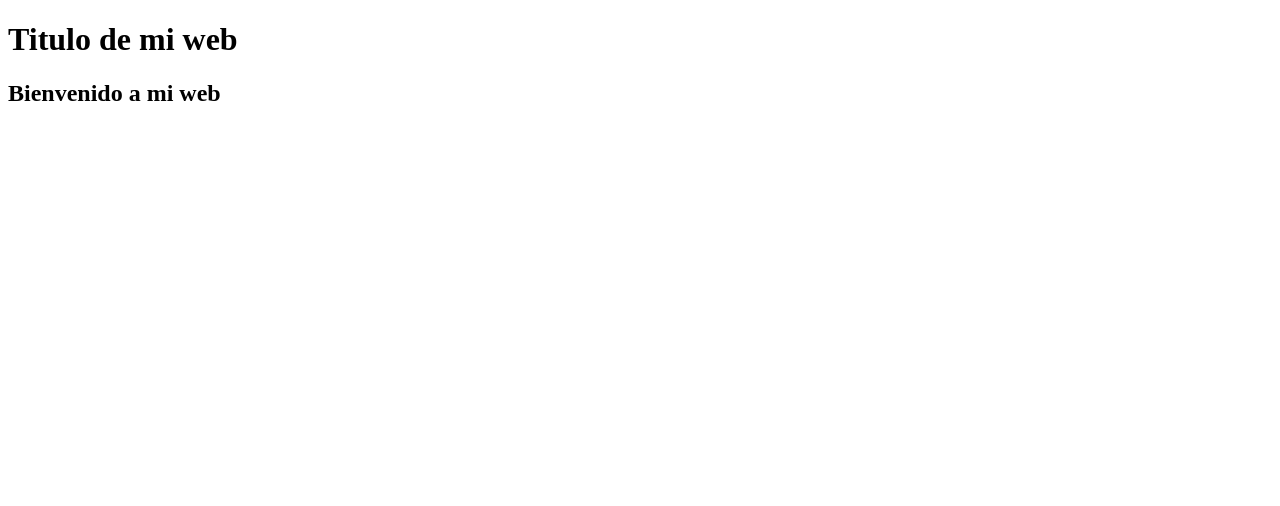
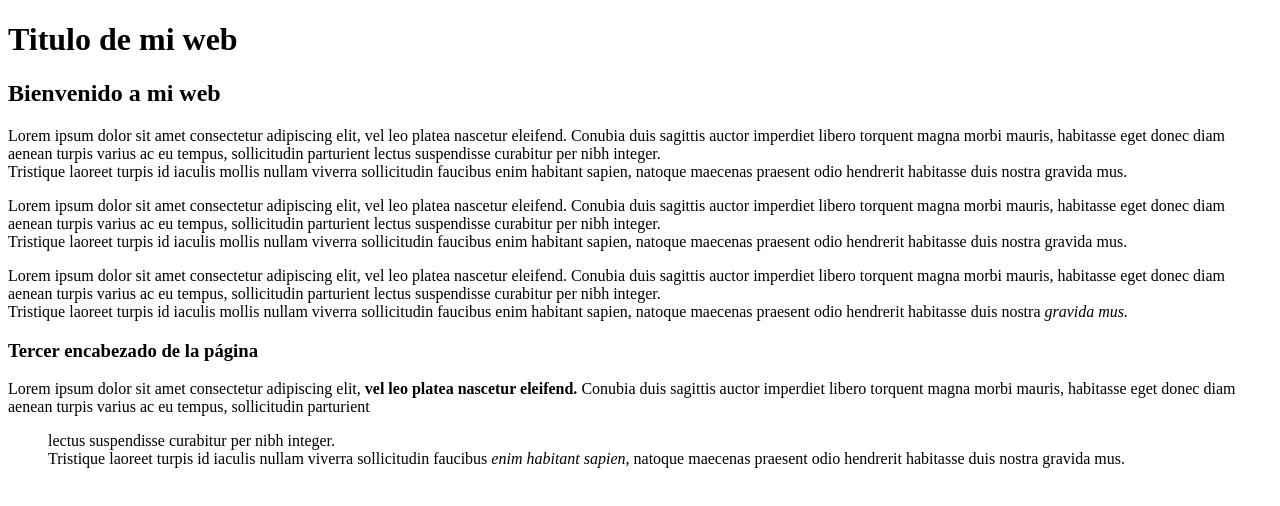
Before and after one commit to CarolinaOM/Curos-MasterJavaScript, a plain HTML site: page index.html in a window 1280 px wide. Drawn offline with Linux system fonts and the light colour scheme.

Commit message:
etiquetas para textos

```diff
--- a/index.html
+++ b/index.html
@@ -8,5 +8,43 @@
 <body>
     <h1>Titulo de mi web</h1>
     <h2>Bienvenido a mi web</h2>
+    <p>
+        Lorem ipsum dolor sit amet consectetur adipiscing elit, vel leo platea nascetur eleifend.
+        Conubia duis sagittis auctor imperdiet libero torquent magna morbi mauris,
+        habitasse eget donec diam aenean turpis varius ac eu tempus, sollicitudin parturient
+        lectus suspendisse curabitur per nibh integer. <br> Tristique laoreet turpis id iaculis
+        mollis nullam viverra sollicitudin faucibus enim habitant sapien, natoque maecenas
+        praesent odio hendrerit habitasse duis nostra gravida mus.
+    </p>
+    <p>
+        Lorem ipsum dolor sit amet consectetur adipiscing elit, vel leo platea nascetur eleifend.
+        Conubia duis sagittis auctor imperdiet libero torquent magna morbi mauris,
+        habitasse eget donec diam aenean turpis varius ac eu tempus, sollicitudin parturient
+        lectus suspendisse curabitur per nibh integer. <br> Tristique laoreet turpis id iaculis
+        mollis nullam viverra sollicitudin faucibus enim habitant sapien, natoque maecenas
+        praesent odio hendrerit habitasse duis nostra gravida mus.
+    </p>
+    <p>
+            Lorem ipsum dolor sit amet consectetur adipiscing elit, vel leo platea nascetur eleifend.
+            Conubia duis sagittis auctor imperdiet libero torquent magna morbi mauris,
+            habitasse eget donec diam aenean turpis varius ac eu tempus, sollicitudin parturient
+            lectus suspendisse curabitur per nibh integer. <br> Tristique laoreet turpis id iaculis
+            mollis nullam viverra sollicitudin faucibus enim habitant sapien, natoque maecenas
+            praesent odio hendrerit habitasse duis nostra <i>gravida mus.</i>
+    </p>
+    </hr>
+    <h3>Tercer encabezado de la página</h3>
+    <p>
+        Lorem ipsum dolor sit amet consectetur adipiscing elit, <strong>vel leo platea nascetur eleifend. </strong>
+        Conubia duis sagittis auctor imperdiet libero torquent magna morbi mauris,
+        habitasse eget donec diam aenean turpis varius ac eu tempus, sollicitudin parturient
+        <blockquote>
+            lectus suspendisse curabitur per nibh integer. <br> Tristique laoreet turpis id iaculis
+             nullam viverra sollicitudin faucibus <em>enim habitant sapien</em>, natoque maecenas
+            praesent odio hendrerit <span id="resaltado" class="rojo amarillo">habitasse duis nostra gravida mus.</span>
+        </blockquote>
+
+    </p>
+
 </body>
 </html>
```
